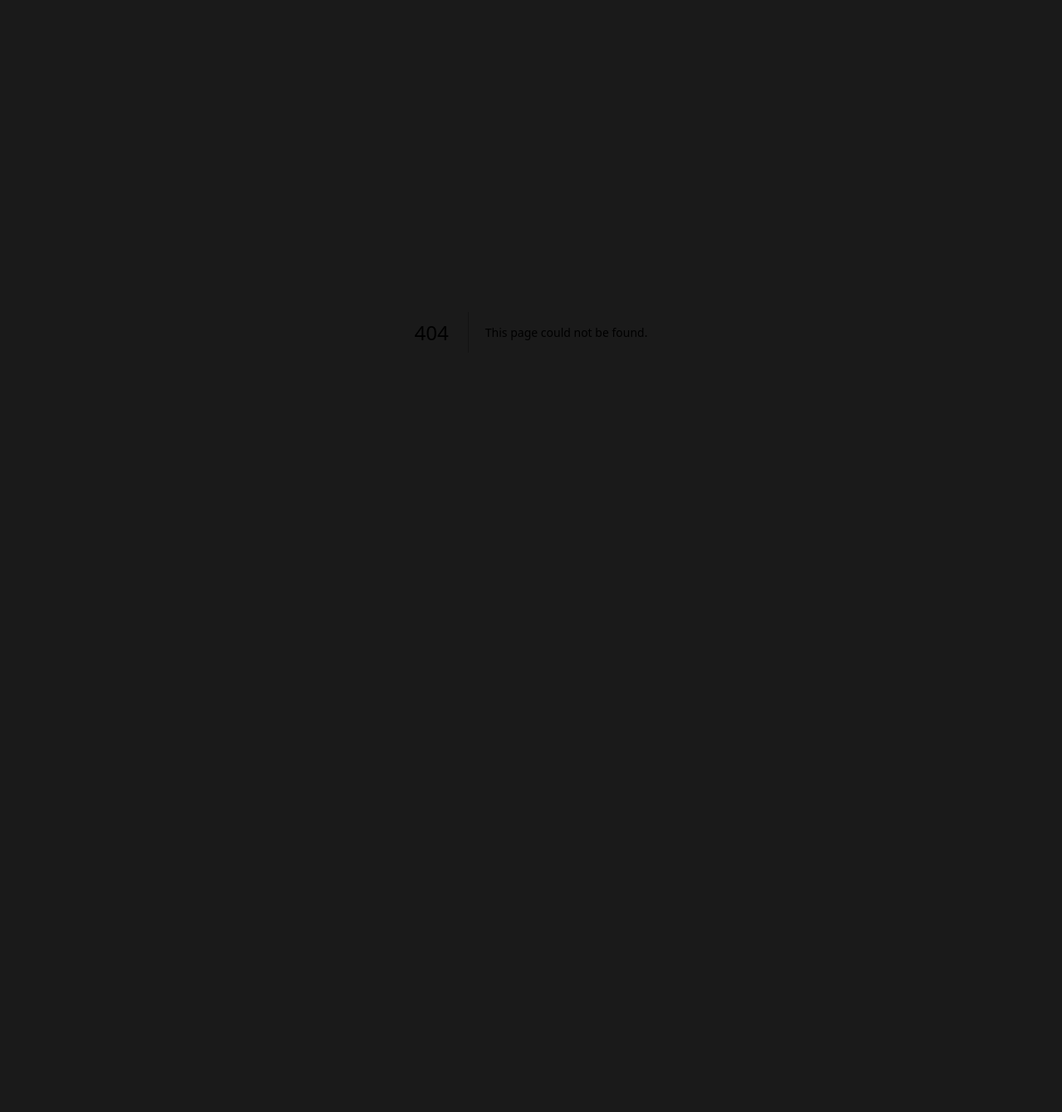
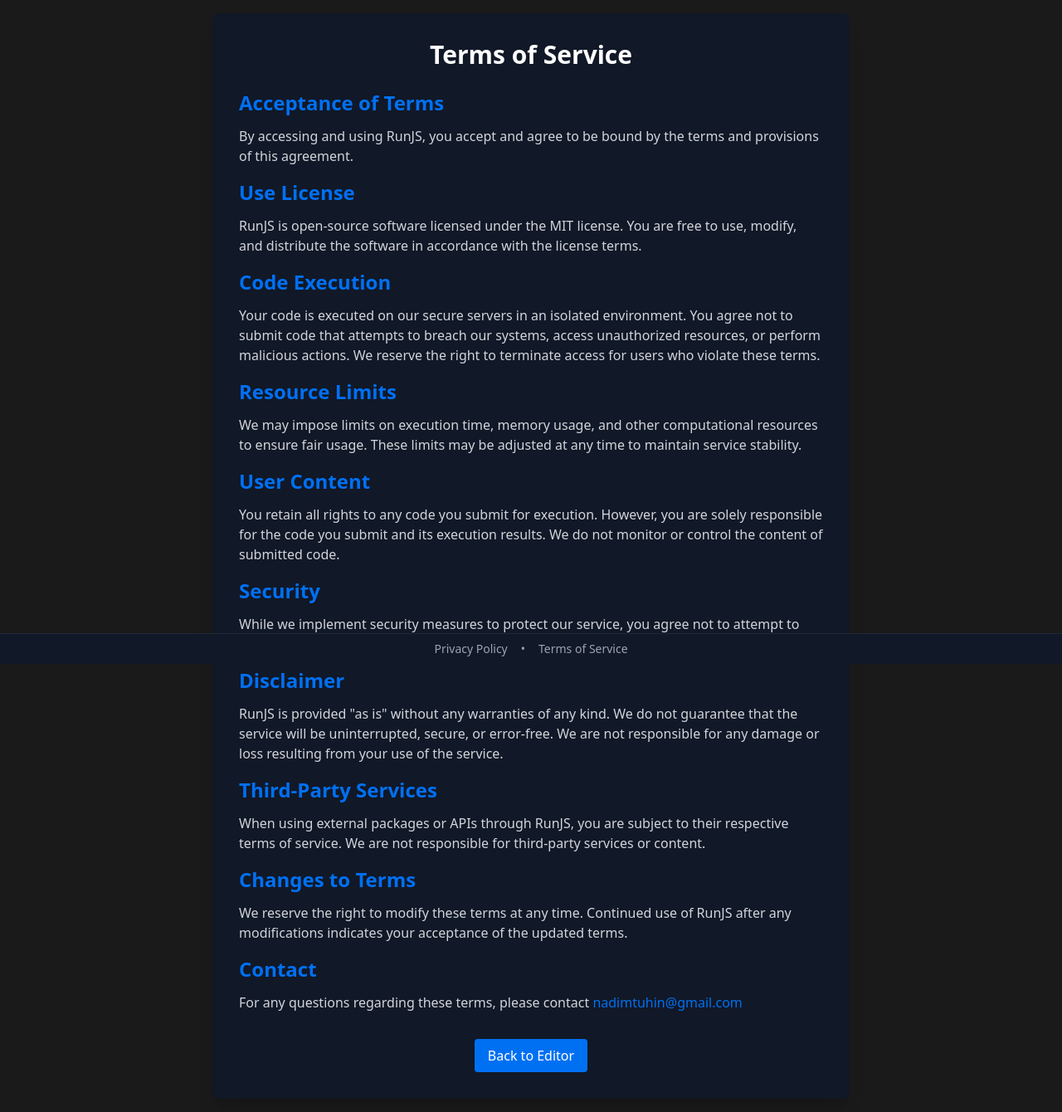
Before and after one commit to nadimtuhin/free-runjs, a Next.js app: page /terms in a window 1280 px wide. Before the commit this address had no page. Shown: the whole page at 83% size. Before the commit the page ends 800 px from the top, so only its background shows below. Built offline with nearby package versions, Linux system fonts and the light colour scheme.

Commit message:
Add Privacy Policy and Terms of Service pages; include footer in layout

```diff
--- a/src/app/layout.tsx
+++ b/src/app/layout.tsx
@@ -1,9 +1,22 @@
 import './globals.css'
 import type { Metadata } from 'next'
+import Link from 'next/link'
 
 export const metadata: Metadata = {
   title: 'RunJS - JavaScript Playground',
   description: 'Write and execute JavaScript code with different Node.js versions',
+}
+
+function Footer() {
+  return (
+    <footer className="fixed bottom-0 left-0 right-0 bg-gray-900 text-gray-400 py-2 px-4 text-sm text-center border-t border-gray-800">
+      <div className="flex justify-center items-center gap-4">
+        <Link href="/privacy" className="hover:text-white transition-colors">Privacy Policy</Link>
+        <span>•</span>
+        <Link href="/terms" className="hover:text-white transition-colors">Terms of Service</Link>
+      </div>
+    </footer>
+  )
 }
 
 export default function RootLayout({
@@ -15,6 +28,7 @@
     <html lang="en">
       <body className="bg-secondary min-h-screen">
         {children}
+        <Footer />
       </body>
     </html>
   )
--- /dev/null
+++ b/src/app/privacy/page.tsx
@@ -0,0 +1,68 @@
+import Link from 'next/link'
+
+export default function Privacy() {
+  return (
+    <main className="min-h-screen flex flex-col items-center justify-center p-4 text-center relative overflow-hidden">
+      <div className="max-w-3xl bg-gray-900 p-8 rounded-lg shadow-xl">
+        <h1 className="text-3xl font-bold mb-6">Privacy Policy</h1>
+        <div className="text-left space-y-4">
+          <section>
+            <h2 className="text-2xl font-semibold text-primary mb-3">Information Collection and Use</h2>
+            <p className="text-gray-300">
+              RunJS is a JavaScript playground that executes code on our secure servers. We do not store or retain any code after execution. Your code is temporarily processed on our servers solely for execution purposes and is immediately discarded afterward.
+            </p>
+          </section>
+
+          <section>
+            <h2 className="text-2xl font-semibold text-primary mb-3">Code Execution</h2>
+            <p className="text-gray-300">
+              When you run code on RunJS, it is transmitted to our servers for execution in an isolated environment. We implement strict security measures to ensure the safety and privacy of code execution. We do not log or store the executed code or its results beyond the immediate execution context.
+            </p>
+          </section>
+
+          <section>
+            <h2 className="text-2xl font-semibold text-primary mb-3">Local Storage</h2>
+            <p className="text-gray-300">
+              We use browser local storage only to save your preferences and temporary session data. This data remains on your device and is not transmitted to our servers except when necessary for code execution.
+            </p>
+          </section>
+
+          <section>
+            <h2 className="text-2xl font-semibold text-primary mb-3">Analytics</h2>
+            <p className="text-gray-300">
+              We may use basic analytics tools to understand how users interact with our application. This data is anonymized and does not contain any personally identifiable information or code content.
+            </p>
+          </section>
+
+          <section>
+            <h2 className="text-2xl font-semibold text-primary mb-3">Third-Party Services</h2>
+            <p className="text-gray-300">
+              When you use external packages or APIs through RunJS, you may be subject to their respective privacy policies. We recommend reviewing the privacy policies of any third-party services you utilize.
+            </p>
+          </section>
+
+          <section>
+            <h2 className="text-2xl font-semibold text-primary mb-3">Changes to This Policy</h2>
+            <p className="text-gray-300">
+              We reserve the right to update this privacy policy at any time. We will notify users of any material changes by posting the new privacy policy on this page.
+            </p>
+          </section>
+
+          <section>
+            <h2 className="text-2xl font-semibold text-primary mb-3">Contact Us</h2>
+            <p className="text-gray-300">
+              If you have any questions about this Privacy Policy, please contact us at{' '}
+              <a href="mailto:nadimtuhin@gmail.com" className="text-primary hover:underline">
+                nadimtuhin@gmail.com
+              </a>
+            </p>
+          </section>
+        </div>
+
+        <Link href="/" className="inline-block mt-8 px-4 py-2 bg-primary hover:bg-blue-600 text-white rounded transition-colors">
+          Back to Editor
+        </Link>
+      </div>
+    </main>
+  )
+}
--- /dev/null
+++ b/src/app/terms/page.tsx
@@ -0,0 +1,89 @@
+import Link from 'next/link'
+
+export default function Terms() {
+  return (
+    <main className="min-h-screen flex flex-col items-center justify-center p-4 text-center relative overflow-hidden">
+      <div className="max-w-3xl bg-gray-900 p-8 rounded-lg shadow-xl">
+        <h1 className="text-3xl font-bold mb-6">Terms of Service</h1>
+        <div className="text-left space-y-4">
+          <section>
+            <h2 className="text-2xl font-semibold text-primary mb-3">Acceptance of Terms</h2>
+            <p className="text-gray-300">
+              By accessing and using RunJS, you accept and agree to be bound by the terms and provisions of this agreement.
+            </p>
+          </section>
+
+          <section>
+            <h2 className="text-2xl font-semibold text-primary mb-3">Use License</h2>
+            <p className="text-gray-300">
+              RunJS is open-source software licensed under the MIT license. You are free to use, modify, and distribute the software in accordance with the license terms.
+            </p>
+          </section>
+
+          <section>
+            <h2 className="text-2xl font-semibold text-primary mb-3">Code Execution</h2>
+            <p className="text-gray-300">
+              Your code is executed on our secure servers in an isolated environment. You agree not to submit code that attempts to breach our systems, access unauthorized resources, or perform malicious actions. We reserve the right to terminate access for users who violate these terms.
+            </p>
+          </section>
+
+          <section>
+            <h2 className="text-2xl font-semibold text-primary mb-3">Resource Limits</h2>
+            <p className="text-gray-300">
+              We may impose limits on execution time, memory usage, and other computational resources to ensure fair usage. These limits may be adjusted at any time to maintain service stability.
+            </p>
+          </section>
+
+          <section>
+            <h2 className="text-2xl font-semibold text-primary mb-3">User Content</h2>
+            <p className="text-gray-300">
+              You retain all rights to any code you submit for execution. However, you are solely responsible for the code you submit and its execution results. We do not monitor or control the content of submitted code.
+            </p>
+          </section>
+
+          <section>
+            <h2 className="text-2xl font-semibold text-primary mb-3">Security</h2>
+            <p className="text-gray-300">
+              While we implement security measures to protect our service, you agree not to attempt to circumvent these measures or use RunJS for any security testing without explicit permission.
+            </p>
+          </section>
+
+          <section>
+            <h2 className="text-2xl font-semibold text-primary mb-3">Disclaimer</h2>
+            <p className="text-gray-300">
+              RunJS is provided &quot;as is&quot; without any warranties of any kind. We do not guarantee that the service will be uninterrupted, secure, or error-free. We are not responsible for any damage or loss resulting from your use of the service.
+            </p>
+          </section>
+
+          <section>
+            <h2 className="text-2xl font-semibold text-primary mb-3">Third-Party Services</h2>
+            <p className="text-gray-300">
+              When using external packages or APIs through RunJS, you are subject to their respective terms of service. We are not responsible for third-party services or content.
+            </p>
+          </section>
+
+          <section>
+            <h2 className="text-2xl font-semibold text-primary mb-3">Changes to Terms</h2>
+            <p className="text-gray-300">
+              We reserve the right to modify these terms at any time. Continued use of RunJS after any modifications indicates your acceptance of the updated terms.
+            </p>
+          </section>
+
+          <section>
+            <h2 className="text-2xl font-semibold text-primary mb-3">Contact</h2>
+            <p className="text-gray-300">
+              For any questions regarding these terms, please contact{' '}
+              <a href="mailto:nadimtuhin@gmail.com" className="text-primary hover:underline">
+                nadimtuhin@gmail.com
+              </a>
+            </p>
+          </section>
+        </div>
+
+        <Link href="/" className="inline-block mt-8 px-4 py-2 bg-primary hover:bg-blue-600 text-white rounded transition-colors">
+          Back to Editor
+        </Link>
+      </div>
+    </main>
+  )
+}
```
